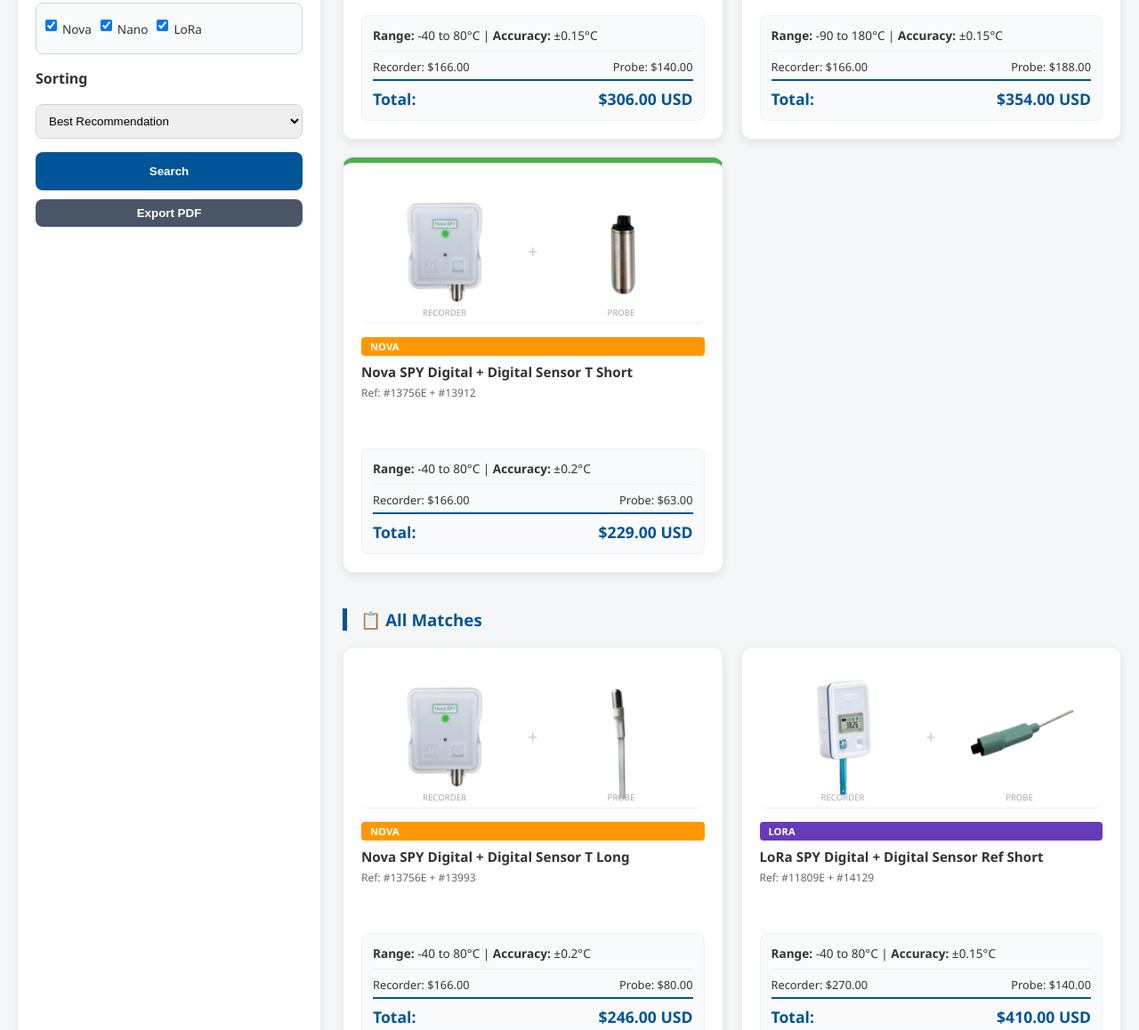
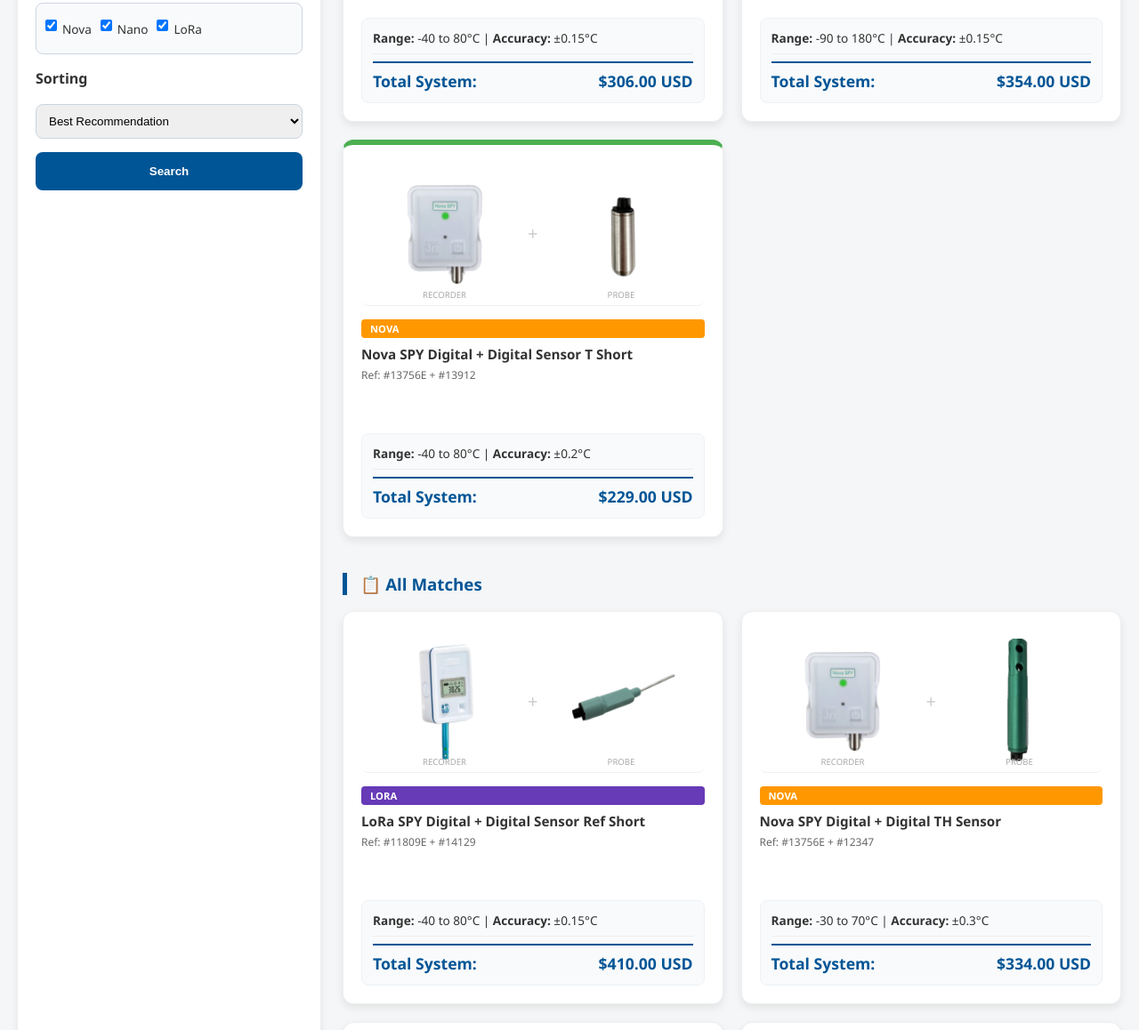
Before and after one commit to dvillagomezjri/jri-sensor-selector, a plain HTML site: page index.html in a window 1280 px wide. Shown: the part 477-1635 px from the top of the page at 89% size. Drawn offline with Linux system fonts and the light colour scheme.

Commit message:
Update index.html

```diff
--- a/index.html
+++ b/index.html
@@ -3,7 +3,7 @@
 <head>
   <meta charset="UTF-8">
   <meta name="viewport" content="width=device-width, initial-scale=1.0">
-  <title>JRI Sensor Recommendation v2.13</title>
+  <title>JRI Sensor Recommendation v2.14</title>
   <script src="https://cdnjs.cloudflare.com/ajax/libs/html2pdf.js/0.9.2/html2pdf.bundle.min.js"></script>
   <style>
     :root { --jri-blue: #005596; --jri-green: #4CAF50; --bg: #f4f6f8; --nova: #ff9800; --nano: #2196f3; --lora: #673ab7; --legacy: #d32f2f; }
@@ -11,148 +11,119 @@
     .container { max-width: 1550px; margin: auto; padding: 20px; }
     .dashboard { display: grid; grid-template-columns: 340px 1fr; gap: 25px; }
     .controls, .card { background: white; padding: 20px; border-radius: 12px; box-shadow: 0 4px 10px rgba(0,0,0,0.08); }
-
     header { display: flex; align-items: center; gap: 20px; margin-bottom: 30px; border-bottom: 4px solid var(--jri-blue); padding-bottom: 15px; }
     .logo { height: 50px; }
-
     .checkbox-group { background: #f9fafb; padding: 10px; border: 1px solid #cbd5e0; border-radius: 8px; margin-top: 5px; margin-bottom: 15px; display: flex; flex-wrap: wrap; gap: 10px; }
     .checkbox-item { display: flex; align-items: center; gap: 6px; cursor: pointer; font-size: 0.85rem; }
     .sub-label { font-size: 0.7rem; color: #777; margin-top: -12px; margin-bottom: 10px; display: block; }
-
     .recommendation-grid { display: grid; grid-template-columns: repeat(auto-fit, minmax(380px, 1fr)); gap: 20px; margin-bottom: 40px; }
-    .card { border: 1px solid #eee; display: flex; flex-direction: column; transition: 0.2s; position: relative; min-height: 420px; }
+    .card { border: 1px solid #eee; display: flex; flex-direction: column; transition: 0.2s; position: relative; min-height: 400px; }
     .card.highlight { border-top: 6px solid var(--jri-green); }
-
     .visual-header { display: flex; align-items: center; justify-content: center; gap: 10px; height: 140px; margin-bottom: 15px; background: white; padding: 10px; border-radius: 8px; border-bottom: 1px solid #f0f0f0; }
     .img-wrap { flex: 1; height: 100%; display: flex; align-items: center; justify-content: center; position: relative; }
     .img-wrap img { max-width: 100%; max-height: 100%; object-fit: contain; }
     .img-label { position: absolute; bottom: -5px; font-size: 0.6rem; color: #aaa; text-transform: uppercase; }
-
     .tech-tag { display: inline-block; padding: 3px 10px; border-radius: 4px; font-size: 0.7rem; font-weight: bold; color: white; margin-bottom: 8px; }
     .tag-nova { background: var(--nova); } .tag-nano { background: var(--nano); } .tag-lora { background: var(--lora); }
-    .tag-legacy { background: var(--legacy); }
-
     .breakdown { background: #f9fafb; padding: 12px; border-radius: 8px; margin-top: auto; border: 1px solid #edf2f7; font-size: 0.85rem; }
     .total-row { border-top: 2px solid var(--jri-blue); padding-top: 8px; margin-top: 5px; font-weight: bold; color: var(--jri-blue); font-size: 1.1rem; }
-
     input, select { width: 100%; padding: 10px; margin: 8px 0 15px 0; border: 1px solid #cbd5e0; border-radius: 8px; box-sizing: border-box; }
     button { width: 100%; background: var(--jri-blue); color: white; padding: 14px; border: none; border-radius: 8px; font-weight: bold; cursor: pointer; }
     .toggle-group { display: flex; gap: 5px; margin-bottom: 15px; }
     .toggle-group label { flex: 1; text-align: center; padding: 8px; background: #eee; border-radius: 6px; cursor: pointer; font-size: 0.8rem; font-weight: bold; }
     .toggle-group input:checked + label { background: var(--jri-blue); color: white; }
     .toggle-group input { display: none; }
-
     .section-title { border-left: 5px solid var(--jri-blue); padding-left: 15px; margin-top: 0; }
   </style>
 </head>
 <body>
-
 <div class="container">
   <header>
     <img src="JRI-LOGO-BLEU-complet.png" alt="JRI Logo" class="logo" onerror="this.style.display='none'">
     <div>
-      <h1 id="mainTitle" style="color: var(--jri-blue); margin:0; font-size: 1.6rem;">JRI Sensor Recommendation</h1>
-      <p id="subTitle" style="color: #666; margin: 0; font-size: 0.9rem;">v2.13 | Smart Ranking & Sorting</p>
+      <h1 style="color: var(--jri-blue); margin:0; font-size: 1.6rem;">JRI Sensor Recommendation</h1>
+      <p style="color: #666; margin: 0; font-size: 0.9rem;">v2.14 | Full Integrated Range Update</p>
     </div>
   </header>
-
   <div class="dashboard">
     <div class="controls">
       <div class="toggle-group">
         <input type="radio" id="langEN" name="lang" value="en" checked onchange="search()"><label for="langEN">EN</label>
         <input type="radio" id="langES" name="lang" value="es" onchange="search()"><label for="langES">ES</label>
       </div>
-
       <div class="toggle-group">
         <input type="radio" id="unitC" name="unit" value="C" checked onchange="search()"><label for="unitC">°Celsius</label>
         <input type="radio" id="unitF" name="unit" value="F" onchange="search()"><label for="unitF">°Fahrenheit</label>
       </div>
-
       <h3 style="font-size: 1rem; margin-bottom: 10px;">Environmental Specs</h3>
       <label style="font-size: 0.9rem;">Temperature Range</label>
       <div style="display:flex; gap:10px; margin-bottom: 0;">
         <div style="flex:1;"><input type="number" id="minTemp" value="2" onchange="search()"><small class="sub-label">Low</small></div>
         <div style="flex:1;"><input type="number" id="maxTemp" value="8" onchange="search()"><small class="sub-label">High</small></div>
       </div>
-
       <label style="font-size: 0.9rem;">Humidity Required?</label>
       <select id="humidity" onchange="search()">
         <option value="no">No</option>
         <option value="yes">Yes</option>
       </select>
-
       <label style="font-size: 0.9rem;">Recorder Range</label>
       <div class="checkbox-group">
         <label class="checkbox-item"><input type="checkbox" name="tech" value="nova" checked onchange="search()"> Nova</label>
         <label class="checkbox-item"><input type="checkbox" name="tech" value="nano" checked onchange="search()"> Nano</label>
         <label class="checkbox-item"><input type="checkbox" name="tech" value="lora" checked onchange="search()"> LoRa</label>
       </div>
-
       <h3 style="font-size: 1rem; margin-bottom: 10px;">Sorting</h3>
       <select id="sortOrder" onchange="search()">
         <option value="recommend">Best Recommendation</option>
         <option value="priceLow">Price: Low to High</option>
-        <option value="priceHigh">Price: High to Low</option>
         <option value="accuracy">Best Accuracy</option>
       </select>
-
       <button onclick="search()">Search</button>
-      <button style="margin-top:10px; background:#4a5568; padding: 8px;" onclick="exportPDF()">Export PDF</button>
     </div>
-
     <div id="main-display">
-        <div id="rec-section">
-            <h3 class="section-title" style="color: var(--jri-green);">⭐ Best Recommended Results</h3>
-            <div id="recommendations" class="recommendation-grid"></div>
-        </div>
-
-        <div id="other-section">
-            <h3 class="section-title" style="color: var(--jri-blue);">📋 All Matches</h3>
-            <div id="results" class="recommendation-grid"></div>
-        </div>
+        <div id="rec-section"><h3 class="section-title" style="color: var(--jri-green);">⭐ Best Recommended Results</h3><div id="recommendations" class="recommendation-grid"></div></div>
+        <div id="other-section"><h3 class="section-title" style="color: var(--jri-blue);">📋 All Matches</h3><div id="results" class="recommendation-grid"></div></div>
     </div>
   </div>
 </div>
-
 <script>
 const i18n = {
-    en: { recorder: "Recorder", probe: "Probe", rangeInfo: "Range:", accInfo: "Accuracy:", basePrice: "Recorder:", probePrice: "Probe:", totalSystem: "Total:", legacyWarn: "⚠️ Legacy Hardware (#13491)" },
-    es: { recorder: "Registrador", probe: "Sonda", rangeInfo: "Rango:", accInfo: "Precisión:", basePrice: "Registrador:", probePrice: "Sonda:", totalSystem: "Total:", legacyWarn: "⚠️ Hardware Legado (#13491)" }
+    en: { recorder: "Recorder", probe: "Probe", rangeInfo: "Range:", accInfo: "Accuracy:", basePrice: "Recorder:", total: "Total:", totalSystem: "Total System:" },
+    es: { recorder: "Registrador", probe: "Sonda", rangeInfo: "Rango:", accInfo: "Precisión:", basePrice: "Registrador:", total: "Total:", totalSystem: "Total del Sistema:" }
 };
-
 const cToF = (c) => (c * 9/5) + 32;
 const fToC = (f) => (f - 32) * 5/9;
 const accToF = (cOffset) => (cOffset * 9/5);
 
+// FULL HARDWARE DATABASE
+const baseUnits = [
+  // NOVA
+  {ref:"13756E", name:"Nova SPY Digital", tech:"nova", price: 166, img:"Nova SPY Digital.png", input:"digital", baseScore: 10},
+  {ref:"13763E", name:"Nova SPY T Ambient", tech:"nova", price: 154, img:"Nova SPY T Ambient.png", input:"fixed", min:-40, max:80, acc:"±0.4°C", hum:false, baseScore: 9},
+
+  // NANO
+  {ref:"11567E", name:"Nano SPY T1", tech:"nano", price: 119, img:"Nano SPY T1.png", input:"fixed", min:-40, max:85, acc:"±0.4°C", hum:false, baseScore: 9},
+  {ref:"11569E", name:"Nano SPY T2", tech:"nano", price: 217, img:"Nano SPY T2.png", input:"fixed", min:-50, max:105, acc:"±0.3°C", hum:false, baseScore: 8},
+  {ref:"11568E", name:"Nano SPY TH", tech:"nano", price: 188, img:"Nano SPY TH.png", input:"fixed", min:-30, max:70, acc:"±0.4°C / 2%RH", hum:true, baseScore: 8},
+  {ref:"11571E", name:"Nano SPY U", tech:"nano", price: 245, img:"Nano SPY U.png", input:"analog", baseScore: 7},
+
+  // LORA
+  {ref:"11800E", name:"LoRa SPY T0", tech:"lora", price: 230, img:"LoRa SPY T0.png", input:"fixed", min:-30, max:70, acc:"±0.5°C", hum:false, baseScore: 7},
+  {ref:"11802E", name:"LoRa SPY T1", tech:"lora", price: 242, img:"LoRa SPY T1.png", input:"fixed", min:-30, max:70, acc:"±0.4°C", hum:false, baseScore: 8},
+  {ref:"11804E", name:"LoRa SPY T2", tech:"lora", price: 420, img:"LoRa SPY T2.png", input:"fixed", min:-50, max:105, acc:"±0.3°C", hum:false, baseScore: 7},
+  {ref:"11806E", name:"LoRa SPY T3", tech:"lora", price: 518, img:"LoRa SPY T3.png", input:"fixed", min:-200, max:0, acc:"±0.2°C", hum:false, baseScore: 8},
+  {ref:"11803E", name:"LoRa SPY TH", tech:"lora", price: 335, img:"LoRa SPY TH.png", input:"fixed", min:-30, max:70, acc:"±0.4°C / 2%RH", hum:true, baseScore: 8},
+  {ref:"11809E", name:"LoRa SPY Digital", tech:"lora", price: 270, img:"LoRa SPY Digital.png", input:"digital", baseScore: 8},
+  {ref:"11810E", name:"LoRa SPY U", tech:"lora", price: 357, img:"LoRa SPY U.png", input:"analog", baseScore: 7}
+];
+
 const probes = [
-  // DIGITAL PROBES (Nova/Nano Digital only)
   {ref:"12347", name:"Digital TH Sensor", min:-30, max:70, acc:0.3, price: 168, hum:true, img:"12347 Green Digital Temperature and Humidity Sensor.png", type:"digital", accRank: 7},
   {ref:"14129", name:"Digital Sensor Ref Short", min:-40, max:80, acc:0.15, price: 140, hum:false, img:"14129 Green Digital Sensor Reference Short.png", type:"digital", accRank: 10},
   {ref:"14229", name:"Digital Sensor Standard", min:-40, max:80, acc:"±0.1°C to ±0.5°C", price: 120, hum:false, img:"14229 Green Digital Sensor Standard.png", type:"digital", accRank: 6},
   {ref:"13912", name:"Digital Sensor T Short", min:-40, max:80, acc:0.2, price: 63, hum:false, img:"13912 Green Digital Sensor Temperature (short version).png", type:"digital", accRank: 8},
   {ref:"13947", name:"Digital Sensor Reference", min:-90, max:180, acc:0.15, price: 188, hum:false, img:"13947 Green Digital Sensor Reference.png", type:"digital", novaOnly: true, accRank: 10},
-  {ref:"13984", name:"Digital Low Temp Sensor", min:-200, max:0, acc:0.5, price: 231, hum:false, img:"13984 Green Digital Low Temperature Sensor.png", type:"digital", accRank: 5},
-  {ref:"13993", name:"Digital Sensor T Long", min:-40, max:80, acc:0.2, price: 80, hum:false, img:"13993 Green Digital Sensor Temperature (long version).png", type:"digital", accRank: 8},
-
-  // ANALOG / PT100 PROBES (U Series only)
-  {ref:"13572", name:"Autoclave PT100 Probe", min:-50, max:180, acc:"Class A", price: 195, hum:false, img:"13572 Autoclaves PT100 probe Ø4-130mm.png", type:"analog", accRank: 7},
-  {ref:"05891", name:"High-Precision PT100 Probe", min:-90, max:150, acc:0.15, price: 210, hum:false, img:"05891 High-precision PT100 probe.png", type:"analog", accRank: 10},
-  {ref:"12366", name:"Precision T/H Industrial Enclosure", min:-30, max:70, acc:"±0.3°C", price: 285, hum:true, img:"12366 Precision TH transmitter – Industrial enclosure.png", type:"analog", accRank: 7},
-  {ref:"12367", name:"Precision T/H Industrial Ambient", min:-30, max:70, acc:"±0.3°C", price: 285, hum:true, img:"12367 Precision TH transmitter – Industrial ambient.png", type:"analog", accRank: 7},
-  {ref:"13264", name:"PT100 Industrial High-Temp", min:-50, max:700, acc:"Class A", price: 132, hum:false, img:"13264 PT100 high-temperature sensor for industrial.png", type:"analog", accRank: 6},
-  {ref:"06154", name:"PT100 High-Temp Spring", min:-50, max:450, acc:"Class A", price: 145, hum:false, img:"06154 PT100 high-temperature sensor with bending spring.png", type:"analog", accRank: 6},
-  {ref:"05836", name:"PT100 Immersion Probe", min:-50, max:100, acc:"Class A", price: 85, hum:false, img:"05836 PT100 Immersion Temperature Probe.png", type:"analog", accRank: 6},
-  {ref:"13357", name:"Thin PT100 Probe", min:-50, max:150, acc:"Class A", price: 105, hum:false, img:"13357 Thin PT100 probe.png", type:"analog", accRank: 6},
-  {ref:"05936", name:"PT100 Penetration Probe", min:-50, max:150, acc:"Class A", price: 115, hum:false, img:"05936 PT100 Penetration Probe.png", type:"analog", accRank: 6}
-];
-
-const baseUnits = [
-  {ref:"13756E", name:"Nova SPY Digital", tech:"nova", price: 166, img:"Nova SPY Digital.png", input:"digital", baseScore: 10},
-  {ref:"13491", name:"Nano SPY Digital (Legacy)", tech:"nano", price: 160, img:"Nano SPY Digital.png", input:"digital", legacy: true, baseScore: 2},
-  {ref:"11809E", name:"LoRa SPY Digital", tech:"lora", price: 270, img:"LoRa SPY Digital.png", input:"digital", baseScore: 8},
-  {ref:"11571E", name:"Nano SPY U", tech:"nano", price: 245, img:"Nano SPY U.png", input:"analog", baseScore: 7},
-  {ref:"11810E", name:"LoRa SPY U", tech:"lora", price: 357, img:"LoRa SPY U.png", input:"analog", baseScore: 7},
-  {ref:"11567E", name:"Nano SPY T1", tech:"nano", price: 119, img:"Nano SPY T1.png", input:"fixed", min:-40, max:85, acc:"±0.4°C", hum:false, baseScore: 9, accRank: 5}
+  {ref:"13264", name:"PT100 Industrial High-Temp", min:-50, max:700, acc:"Class A", price: 132, hum:false, img:"13264 PT100 high-temperature sensor for industrial.png", type:"analog", accRank: 6}
 ];
 
 function search(){
@@ -169,46 +140,27 @@
   let matches = [];
   baseUnits.forEach(base => {
     if (!selectedTechs.includes(base.tech)) return;
-
     if (base.input === "fixed") {
       if (base.min <= fMax && base.max >= fMin && (!humReq || base.hum)) {
-        matches.push({
-            fullName: base.name, tech: base.tech, baseRef: base.ref,
-            baseP: base.price, probeP: 0, totalP: base.price,
-            baseImg: base.img, min: base.min, max: base.max, acc: base.acc,
-            recScore: base.baseScore + (base.accRank || 5),
-            accVal: base.accRank || 5
-        });
+        matches.push({ fullName: base.name, tech: base.tech, baseRef: base.ref, baseP: base.price, probeP: 0, totalP: base.price, baseImg: base.img, min: base.min, max: base.max, acc: base.acc, recScore: base.baseScore + 5, accVal: 5 });
       }
     } else {
       probes.forEach(p => {
         if (p.type !== base.input) return;
         if (p.novaOnly && base.tech !== 'nova') return;
         if (p.min <= fMax && p.max >= fMin && (!humReq || p.hum)) {
-          matches.push({
-              fullName: `${base.name} + ${p.name}`, tech: base.tech,
-              baseRef: base.ref, probeRef: p.ref,
-              baseP: base.price, probeP: p.price, totalP: base.price + p.price,
-              baseImg: base.img, probeImg: p.img, min: p.min, max: p.max, acc: p.acc,
-              recScore: base.baseScore + p.accRank,
-              accVal: p.accRank
-          });
+          matches.push({ fullName: `${base.name} + ${p.name}`, tech: base.tech, baseRef: base.ref, probeRef: p.ref, baseP: base.price, probeP: p.price, totalP: base.price + p.price, baseImg: base.img, probeImg: p.img, min: p.min, max: p.max, acc: p.acc, recScore: base.baseScore + p.accRank, accVal: p.accRank });
         }
       });
     }
   });
 
-  // Apply Sorting
   if (sort === "priceLow") matches.sort((a,b) => a.totalP - b.totalP);
-  else if (sort === "priceHigh") matches.sort((a,b) => b.totalP - a.totalP);
   else if (sort === "accuracy") matches.sort((a,b) => b.accVal - a.accVal);
   else matches.sort((a,b) => b.recScore - a.recScore);
 
-  const best = matches.slice(0, 3);
-  const others = matches.slice(3);
-
-  render("recommendations", best, unit, lang, true);
-  render("results", others, unit, lang, false);
+  render("recommendations", matches.slice(0, 3), unit, lang, true);
+  render("results", matches.slice(3), unit, lang, false);
 }
 
 function render(containerId, list, unit, lang, isHighlight) {
@@ -229,19 +181,11 @@
       <div class="breakdown">
         <div><b>${t.rangeInfo}</b> ${dRange} | <b>${t.accInfo}</b> ${dAcc}</div>
         <hr style="border:0; border-top:1px solid #eee; margin:8px 0;">
-        <div style="display:flex; justify-content:space-between; font-size: 0.8rem;"><span>${t.basePrice} $${m.baseP.toFixed(2)}</span> ${m.probeP ? `<span>${t.probePrice} $${m.probeP.toFixed(2)}</span>` : ''}</div>
         <div class="total-row" style="display:flex; justify-content:space-between;"><span>${t.totalSystem}</span> <span>$${m.totalP.toFixed(2)} USD</span></div>
       </div>
     </div>`;
   }).join("");
-
-  // Hide section if empty
   section.parentElement.style.display = list.length > 0 ? "block" : "none";
-}
-
-function exportPDF(){
-  const element = document.getElementById('main-display');
-  html2pdf().from(element).save("JRI_Sensor_Recommendation.pdf");
 }
 search();
 </script>
```
